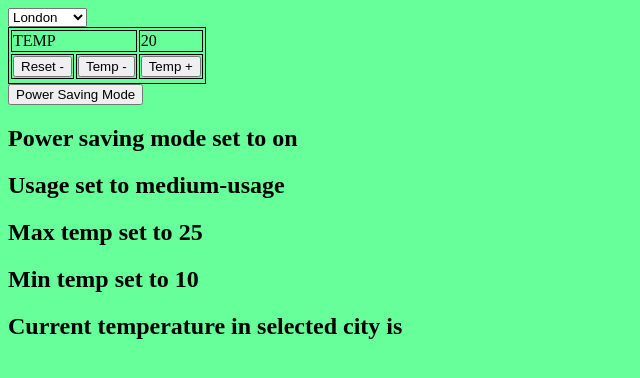
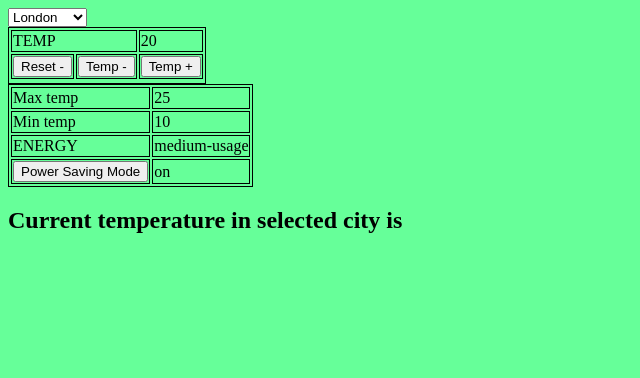
Before and after one commit to jgeorgex/Thermostat, a plain HTML site: page index.html in a window 1280 px wide. Shown: the whole page, without its empty margins (0-640 px from the left). Drawn offline with Linux system fonts and the light colour scheme; no server answers.

Commit message:
Add table for control

```diff
--- a/index.html
+++ b/index.html
@@ -32,18 +32,32 @@
   </tr>
 </table>
 <section>
-  <button id="PSM">Power Saving Mode</button>
+
   <!-- <button id="up">Temp +</button>
   <button id="down">Temp -</button>
   <button id="reset">Reset -</button> -->
 </section>
 
+<table>
+  <tr>
+    <td> Max temp </td>
+    <td id="maxTemp"></td>
+    </tr>
+  <tr>
+    <td> Min temp </td>
+    <td id="minTemp"></td>
+  </tr>
+  <tr>
+    <td> ENERGY </td>
+    <td id="usage"></td>
+  </tr>
+  <tr>
+    <td><button id="PSM">Power Saving Mode</button></td>
+    <td id="powerMode"></td>
+  </tr>
 
-<!-- <h2> Thermostat set to <span id="temperature"></span></h2> -->
-  <h2> Power saving mode set to <span id="powerMode"></span></h2>
-    <h2> Usage set to <span id="usage"> </span></h2>
-      <h2> Max temp set to <span id="maxTemp"> </span></h2>
-        <h2> Min temp set to <span id="minTemp"> </span></h2>
+</table>
+
           <h2> Current temperature in selected city is <span id="weatherapi"> </span></h2>
 
             <script src="src/Thermostat.js"></script>
```
